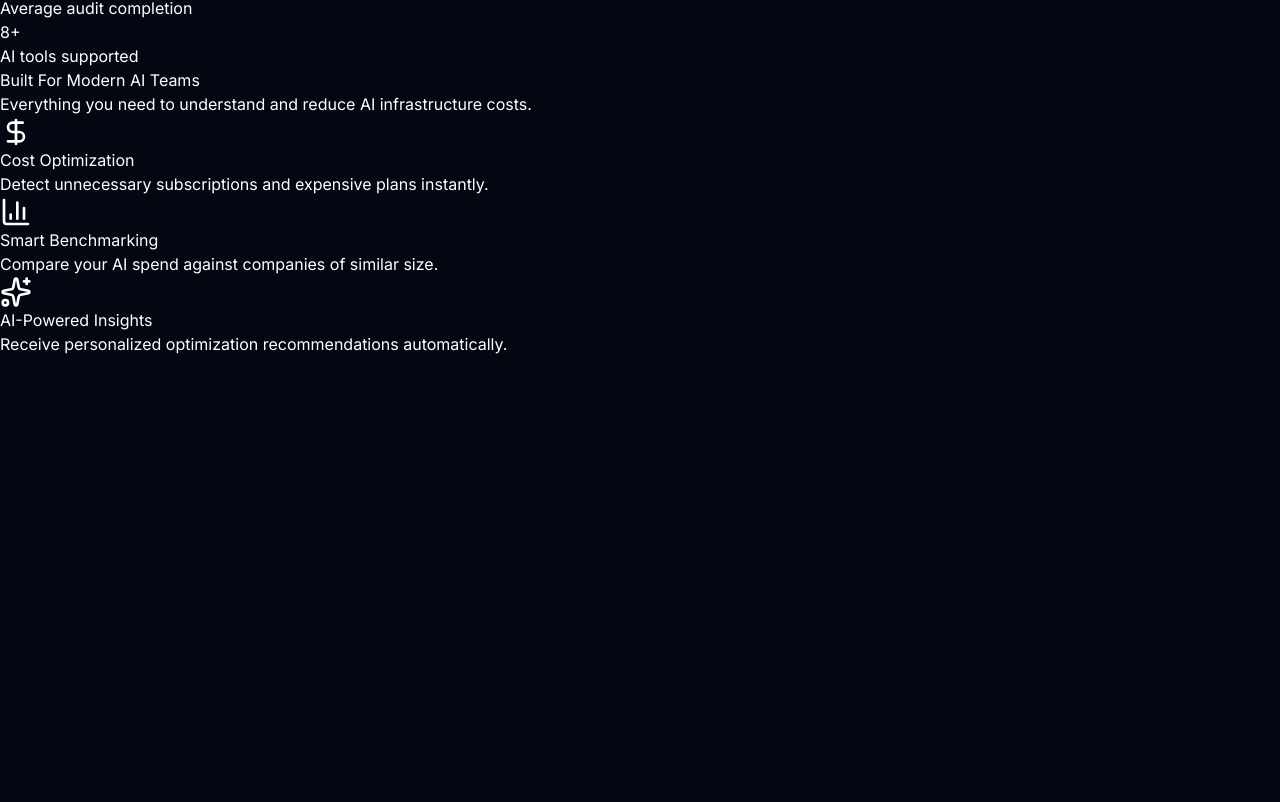
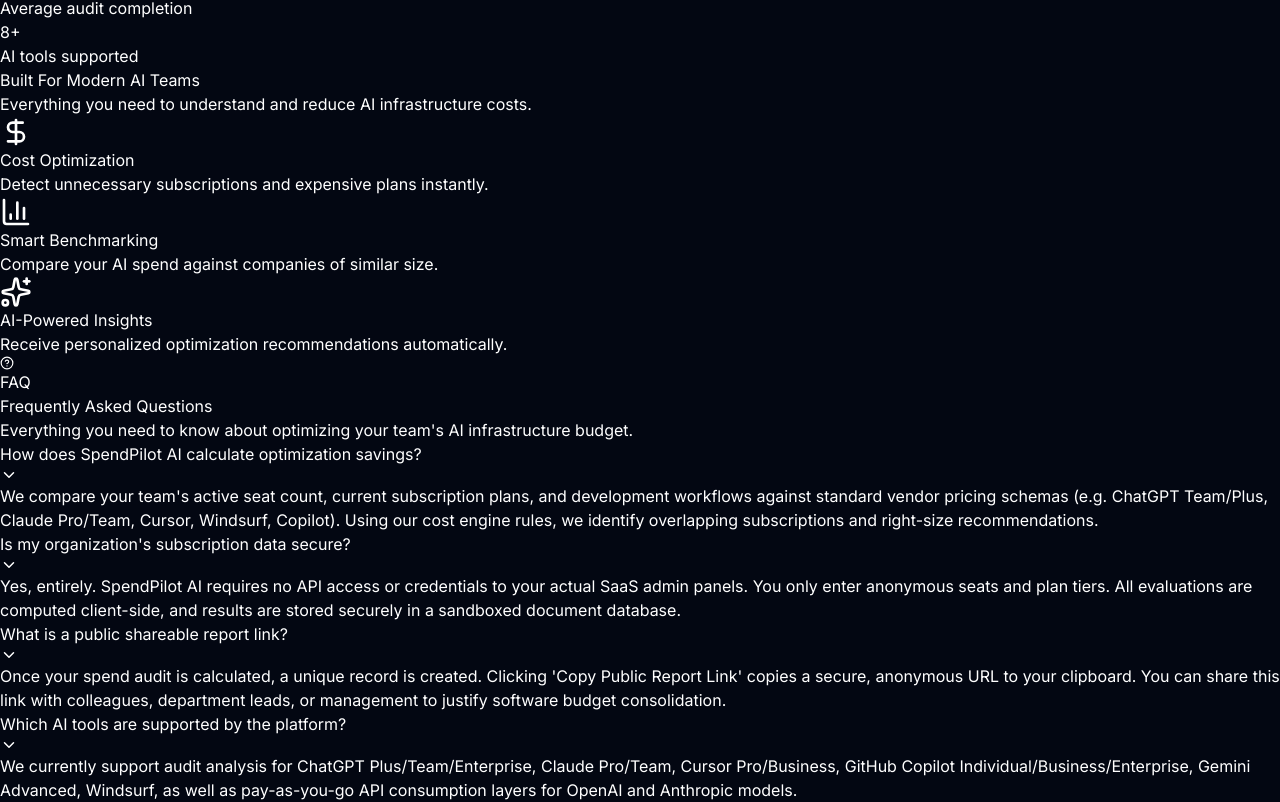
Before and after one commit to HRITIK200/spendpilot-ai, a React (Vite) app in the folder client/: page / in a window 1280 px wide. Shown: the part 436-1238 px from the top of the page. Before the commit the page ends 800 px from the top, so only its background shows below. Built offline with nearby package versions, Linux system fonts and the light colour scheme; no server answers.

Commit message:
feat: implement interactive FAQ accordion, custom glass tooltips, top savings highlight banner, and back button upgrades

```diff
--- /dev/null
+++ b/client/src/components/FAQ.jsx
@@ -0,0 +1,93 @@
+import React, { useState } from "react";
+import { ChevronDown, HelpCircle } from "lucide-react";
+
+const FAQ = () => {
+  const [activeIndex, setActiveIndex] = useState(null);
+
+  const faqData = [
+    {
+      question: "How does SpendPilot AI calculate optimization savings?",
+      answer: "We compare your team's active seat count, current subscription plans, and development workflows against standard vendor pricing schemas (e.g. ChatGPT Team/Plus, Claude Pro/Team, Cursor, Windsurf, Copilot). Using our cost engine rules, we identify overlapping subscriptions and right-size recommendations.",
+    },
+    {
+      question: "Is my organization's subscription data secure?",
+      answer: "Yes, entirely. SpendPilot AI requires no API access or credentials to your actual SaaS admin panels. You only enter anonymous seats and plan tiers. All evaluations are computed client-side, and results are stored securely in a sandboxed document database.",
+    },
+    {
+      question: "What is a public shareable report link?",
+      answer: "Once your spend audit is calculated, a unique record is created. Clicking 'Copy Public Report Link' copies a secure, anonymous URL to your clipboard. You can share this link with colleagues, department leads, or management to justify software budget consolidation.",
+    },
+    {
+      question: "Which AI tools are supported by the platform?",
+      answer: "We currently support audit analysis for ChatGPT Plus/Team/Enterprise, Claude Pro/Team, Cursor Pro/Business, GitHub Copilot Individual/Business/Enterprise, Gemini Advanced, Windsurf, as well as pay-as-you-go API consumption layers for OpenAI and Anthropic models.",
+    },
+  ];
+
+  const toggleIndex = (index) => {
+    setActiveIndex(activeIndex === index ? null : index);
+  };
+
+  return (
+    <section id="faq" className="bg-gray-950 text-white py-16 md:py-24 px-4 md:px-6 relative overflow-hidden border-t border-gray-900 no-print">
+      {/* Background glow accents */}
+      <div className="absolute top-1/2 left-1/2 -translate-x-1/2 -translate-y-1/2 w-[500px] h-[500px] bg-blue-500/5 blur-[120px] rounded-full pointer-events-none"></div>
+
+      <div className="max-w-4xl mx-auto relative z-10">
+        <div className="text-center mb-12">
+          <div className="inline-flex items-center gap-2 px-3 py-1 rounded-full border border-blue-500/30 bg-blue-500/10 text-blue-400 text-xs font-semibold uppercase tracking-wider mb-4">
+            <HelpCircle size={14} />
+            FAQ
+          </div>
+          <h2 className="text-3xl md:text-4xl font-extrabold mb-4 tracking-tight">
+            Frequently Asked Questions
+          </h2>
+          <p className="text-gray-400 text-base md:text-lg max-w-2xl mx-auto">
+            Everything you need to know about optimizing your team's AI infrastructure budget.
+          </p>
+        </div>
+
+        <div className="space-y-4">
+          {faqData.map((item, index) => {
+            const isOpen = activeIndex === index;
+            return (
+              <div
+                key={index}
+                className={`border rounded-2xl transition-all duration-300 ${
+                  isOpen
+                    ? "bg-gray-900/60 border-gray-800 shadow-xl"
+                    : "bg-gray-900/20 border-gray-900 hover:border-gray-800"
+                }`}
+              >
+                <button
+                  onClick={() => toggleIndex(index)}
+                  className="w-full flex items-center justify-between text-left px-6 py-5 focus:outline-none"
+                >
+                  <span className="font-semibold text-gray-200 text-base md:text-lg hover:text-white transition-colors duration-200">
+                    {item.question}
+                  </span>
+                  <span className={`p-1.5 rounded-lg bg-gray-800/50 text-gray-400 transition-all duration-300 ${
+                    isOpen ? "rotate-180 text-blue-400 bg-blue-500/10" : ""
+                  }`}>
+                    <ChevronDown size={18} />
+                  </span>
+                </button>
+
+                <div
+                  className={`overflow-hidden transition-all duration-300 ease-in-out ${
+                    isOpen ? "max-h-96 opacity-100 border-t border-gray-800/40" : "max-h-0 opacity-0"
+                  }`}
+                >
+                  <p className="px-6 py-5 text-gray-400 text-sm md:text-base leading-relaxed bg-gray-950/20">
+                    {item.answer}
+                  </p>
+                </div>
+              </div>
+            );
+          })}
+        </div>
+      </div>
+    </section>
+  );
+};
+
+export default FAQ;
--- a/client/src/components/Navbar.jsx
+++ b/client/src/components/Navbar.jsx
@@ -10,11 +10,11 @@
         </Link>
 
         <div className="flex items-center gap-6">
-          <a href="#features" className="text-gray-300 hover:text-white transition">
+          <a href="/#features" className="text-gray-300 hover:text-white transition">
             Features
           </a>
 
-          <a href="#faq" className="text-gray-300 hover:text-white transition">
+          <a href="/#faq" className="text-gray-300 hover:text-white transition">
             FAQ
           </a>
 
--- a/client/src/pages/Home.jsx
+++ b/client/src/pages/Home.jsx
@@ -1,19 +1,20 @@
 import Navbar from "../components/Navbar";
 import Hero from "../components/Hero";
 import Features from "../components/Features";
+import FAQ from "../components/FAQ";
 import { useEffect } from "react";
 
 function Home() {
-
   useEffect(() => {
-  document.title = "SpendPilot AI";
-   }, []);
+    document.title = "SpendPilot AI";
+  }, []);
 
   return (
     <div>
       <Navbar />
       <Hero />
       <Features />
+      <FAQ />
     </div>
   );
 }
```
Also changed, not shown: client/src/pages/Results.jsx (+88 -24 lines).
